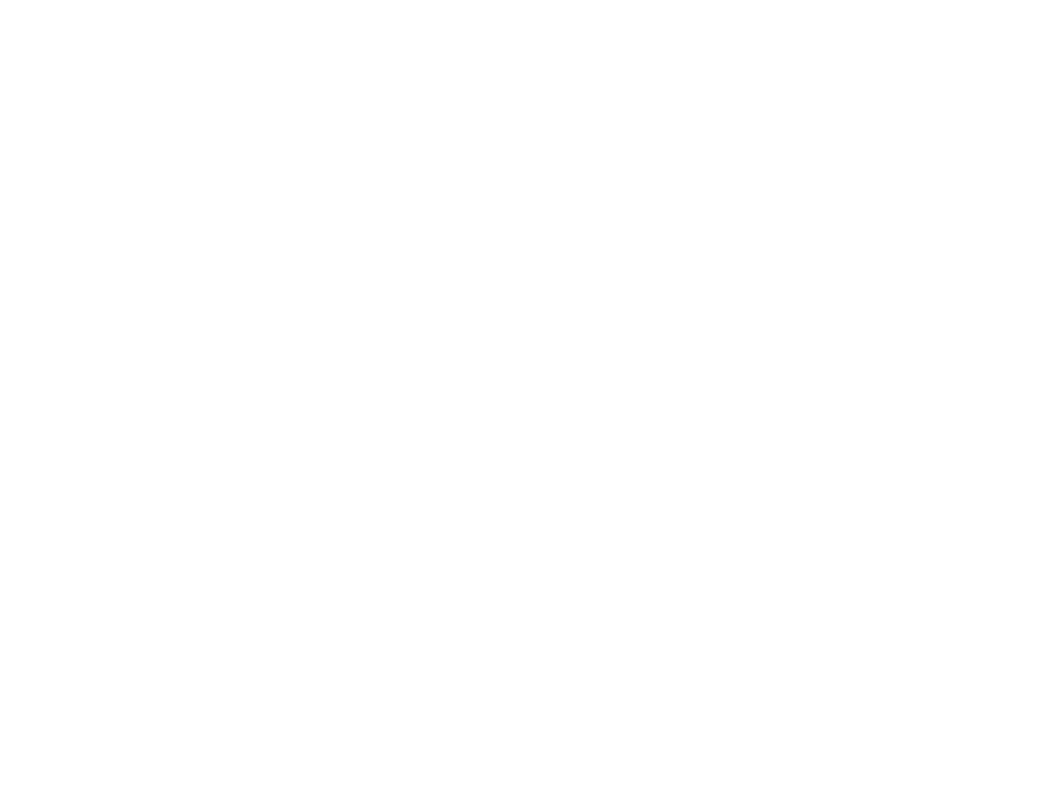
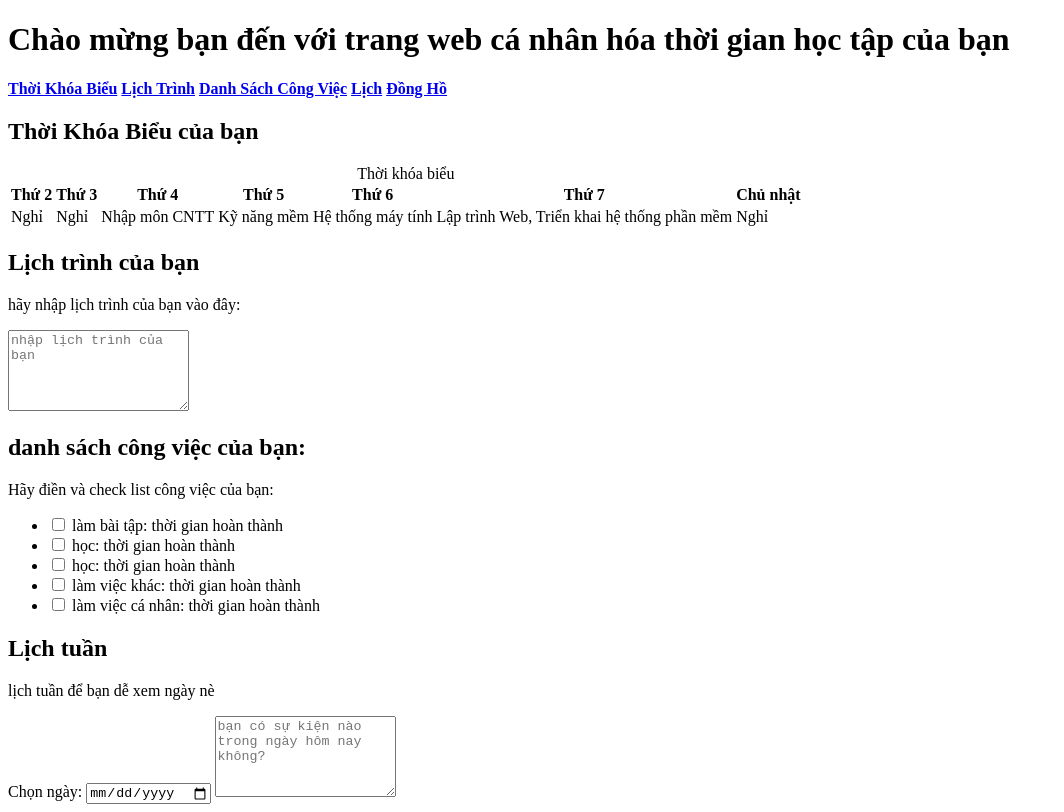
Before and after one commit to poscherclassic/BTL_Do_Trung_Kien_2071020107, a plain HTML site: page index.html in a window 1280 px wide. Shown: the whole page, without its empty margins (0-1064 px from the left). Drawn offline with Linux system fonts and the light colour scheme.

Commit message:
day2 làm được TKB, LT, task, LỊch

```diff
--- a/index.html
+++ b/index.html
@@ -7,5 +7,86 @@
     <link rel="stylesheet" href="css/style.css">
     </head>
     <body>
+        <h1>Chào mừng bạn đến với trang web cá nhân hóa thời gian học tập của bạn</h1>
+  <nav>
+        <a href="#thoi_khoa_bieu"><strong>Thời Khóa Biểu</strong></a>
+        <a href="#lich_trinh"><strong>Lịch Trình</strong></a>
+        <a href="#task_list"><strong>Danh Sách Công Việc</strong></a>
+        <a href="#lich"><strong>Lịch</strong></a>
+        <a href="#dong_ho"><strong>Đồng Hồ</strong></a>
+    </nav>
+    <section id="thoi_khoa_bieu">
+        <h2>Thời Khóa Biểu của bạn</h2>
+        <table>
+            <caption>Thời khóa biểu</caption>
+            <thead>
+                <tr>
+                    <th>Thứ 2</th>
+                    <th>Thứ 3</th>
+                    <th>Thứ 4</th>
+                    <th>Thứ 5</th>
+                    <th>Thứ 6</th>
+                    <th>Thứ 7</th>
+                    <th>Chủ nhật</th>
+                </tr>
+            </thead>
+            <tbody>
+                <tr>
+                    <td contenteditable="true">Nghỉ</td>
+                    <td contenteditable="true">Nghỉ</td>
+                    <td contenteditable="true">Nhập môn CNTT</td>
+                    <td contenteditable="true">Kỹ năng mềm</td>
+                    <td contenteditable="true">Hệ thống máy tính</td>
+                    <td contenteditable="true">Lập trình Web, Triển khai hệ thống phần mềm</td>
+                    <td contenteditable="true">Nghỉ</td>
+                </tr>
+            </tbody>
+        </table>
+    </section>
+    <section id="lich_trinh">
+        <h2>Lịch trình của bạn</h2>
+        <p>hãy nhập lịch trình của bạn vào đây:</p>
+        <label for="lich_trinh"></label>
+        <textarea id="lich_trinh" name="lich_trinh" rows="5" placeholder="nhập lịch trình của bạn"></textarea>
+    </section>
+    <section id="task_list">
+<h2>danh sách công việc của bạn:</h2>
+<p>Hãy điền và check list công việc của bạn:</p>
+        <ul>
+            <li>
+                <input type="checkbox" id="task1">
+                <label for="task1">làm bài tập:</label>
+                <span contenteditable="true">thời gian hoàn thành</span>
+            </li>
+            <li>
+                <input type="checkbox" id="task2">
+                <label for="task2">học:</label>
+                <span contenteditable="true">thời gian hoàn thành</span>
+            </li>
+            <li>
+                <input type="checkbox" id="task3">
+                <label for="task3">học:</label>
+                <span contenteditable="true">thời gian hoàn thành</span>
+            </li>
+            <li>
+                <input type="checkbox" id="task4">
+                <label for="task4">làm việc khác:</label>
+                <span contenteditable="true">thời gian hoàn thành</span>
+            </li>
+            <li>
+                <input type="checkbox" id="task5">
+                <label for="task5">làm việc cá nhân:</label>
+                <span contenteditable="true">thời gian hoàn thành</span>
+            </li>
+        </ul>
+    </section>
+    <section id="lich">
+        <h2>Lịch tuần</h2>
+        <p>lịch tuần để bạn dễ xem ngày nè</p>
+        <label for="ngay">Chọn ngày:</label>
+<input type="date" id="ngay" name="ngay">
+<textarea id="lich" name="lich" rows="5" placeholder="bạn có sự kiện nào trong ngày hôm nay không?"></textarea>
+    </section>
 
     </body>
+</html>
```
